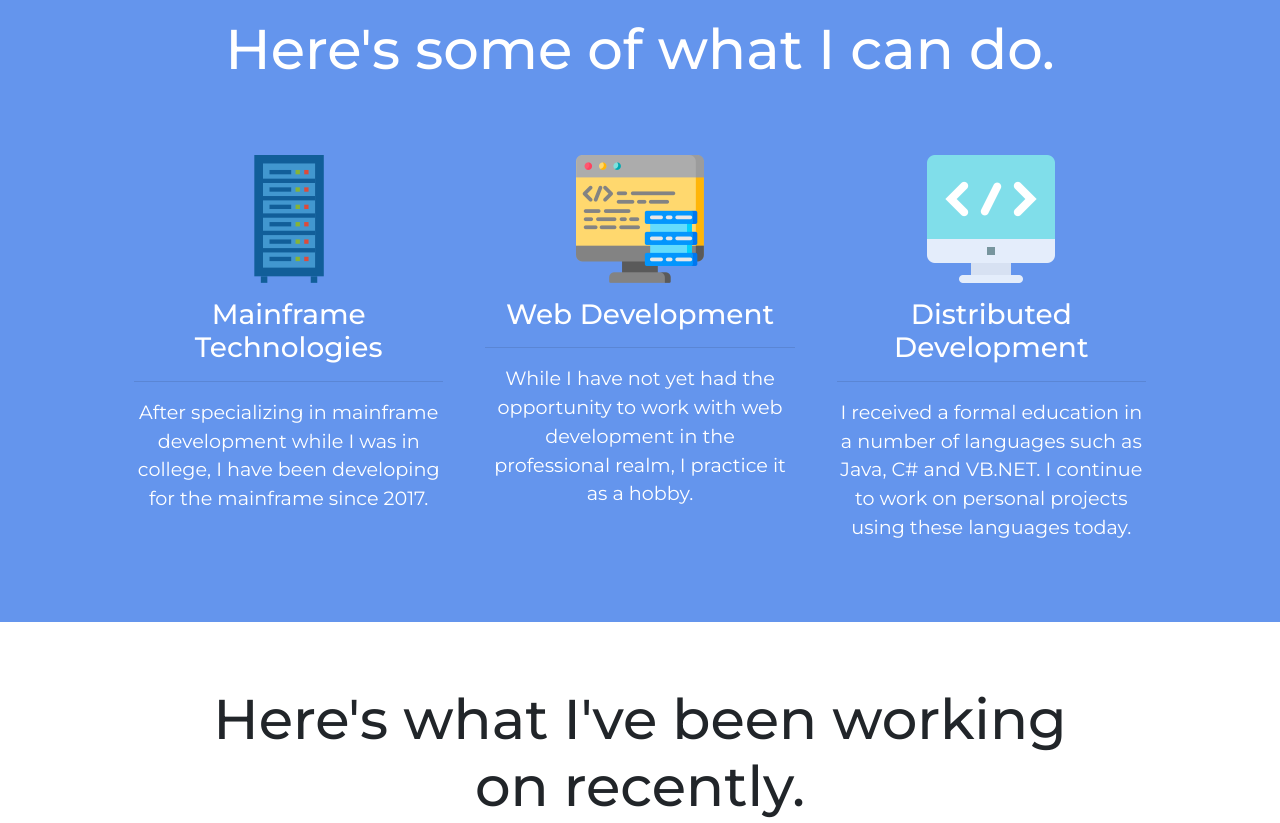
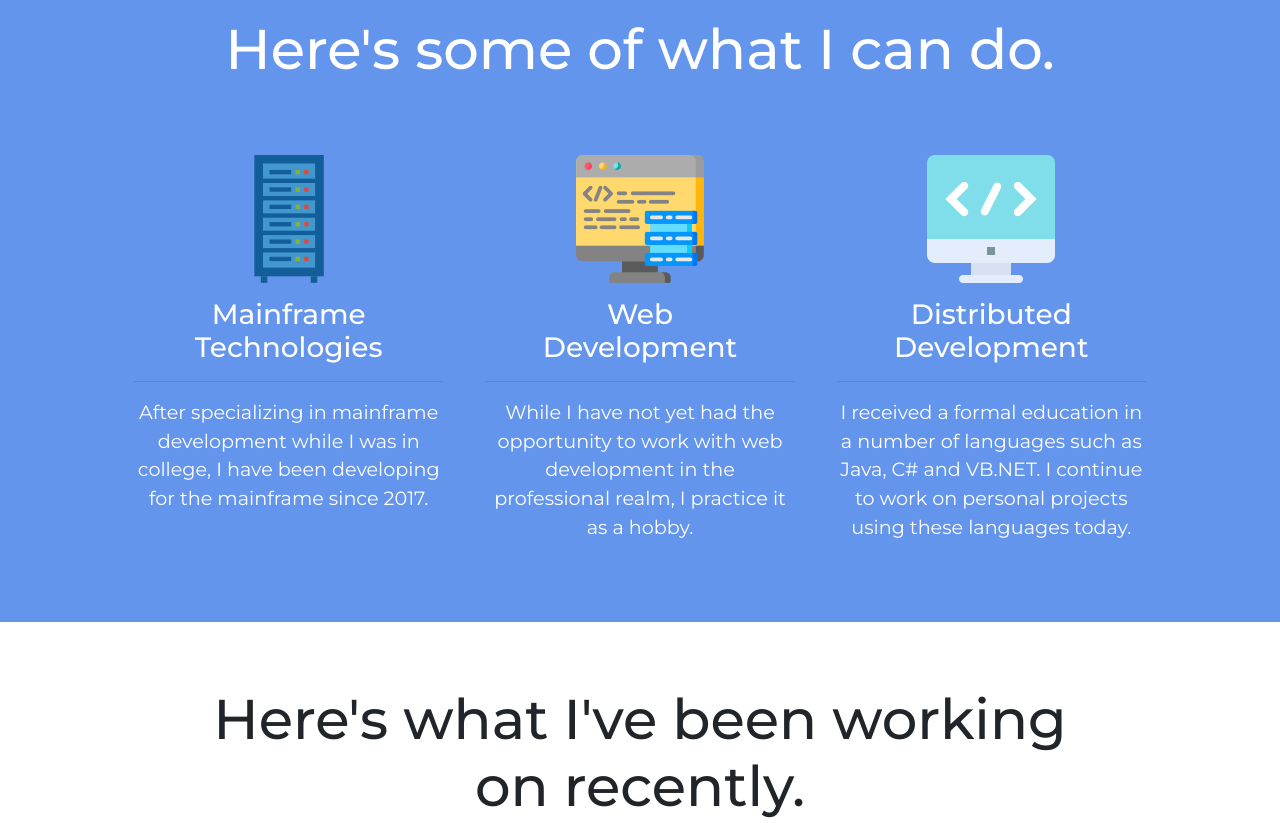
Before and after one commit to austincrim/personal-site-bootstrap4, a plain HTML site: page index.html in a window 1280 px wide. Shown: the part 814-1637 px from the top of the page. Drawn offline with nearby package versions, Linux system fonts and the light colour scheme.

Commit message:
forced skill headings onto two lines

```diff
--- a/index.html
+++ b/index.html
@@ -58,7 +58,7 @@
 
             <div class="col-lg-4 skill-col">
                 <img class="skill-img" src="images/mainframe.png" alt="mainframe">
-                <h3>Mainframe Technologies</h3>
+                <h3>Mainframe <br> Technologies</h3>
                 <hr>
                 <p class="skill-desc">
                     After specializing in mainframe development while I was in college, I have been developing for the mainframe since
@@ -68,7 +68,7 @@
 
             <div class="col-lg-4 skill-col">
                 <img class="skill-img" src="images/data.png" alt="web development">
-                <h3>Web Development</h3>
+                <h3>Web <br> Development</h3>
                 <hr>
                 <p class="skill-desc">
                     While I have not yet had the opportunity to work with web development in the professional realm, I
@@ -78,7 +78,7 @@
 
             <div class="col-lg-4 skill-col">
                 <img class="skill-img" src="images/code.png" alt="distributed">
-                <h3>Distributed Development</h3>
+                <h3>Distributed <br> Development</h3>
                 <hr>
                 <p class="skill-desc">
                     I received a formal education in a number of languages such as Java, C# and VB.NET. I continue to work on personal projects using these languages today.
```
